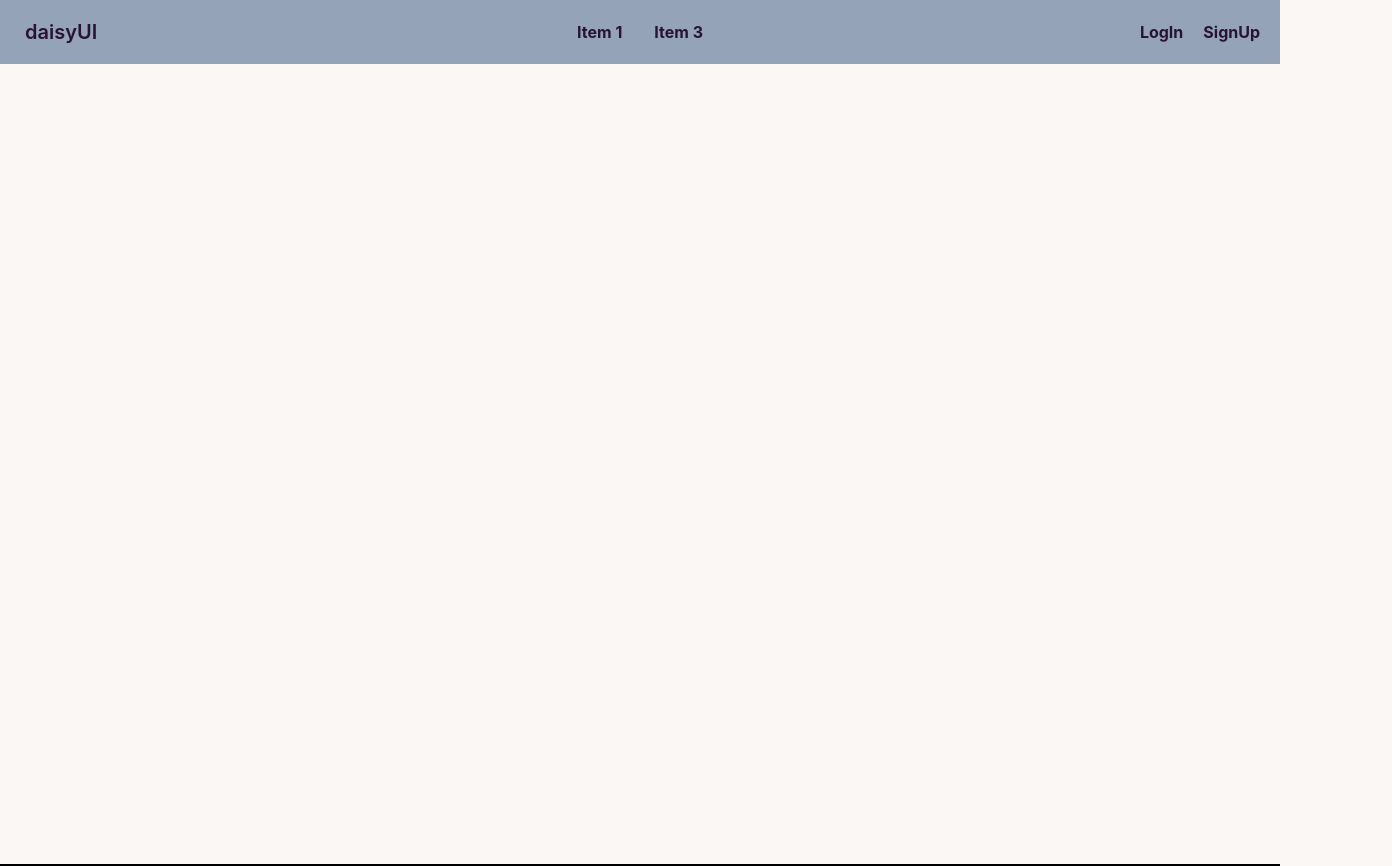
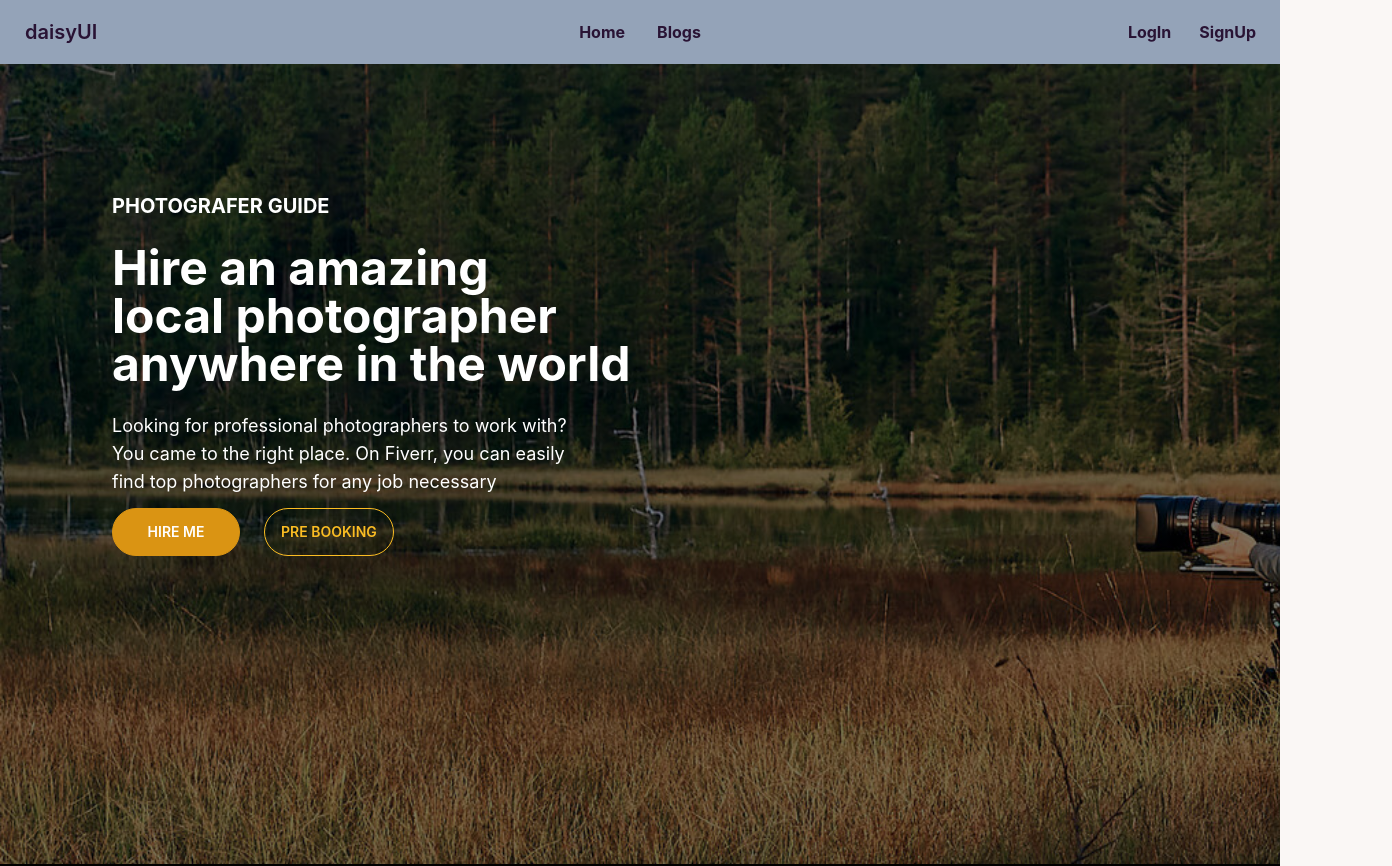
Before and after one commit to rabiul155/PhotoGraphyPro-client, a React (Create React App) app: page / in a window 1280 px wide. Shown: the top 866 px of the page, 1392 px wide, since content can reach past the window. Built offline with nearby package versions, Linux system fonts and the light colour scheme; no server answers.

Commit message:
banner done

```diff
--- a/src/component/Navbar/Navbar.js
+++ b/src/component/Navbar/Navbar.js
@@ -2,6 +2,7 @@ import React, { useContext } from 'react';
 import toast from 'react-hot-toast';
 import { Link } from 'react-router-dom';
 import { AuthContext } from '../../context/UserContext';
+import { FaUser } from "react-icons/fa";
 
 const Navbar = () => {
 
@@ -23,36 +24,59 @@ const Navbar = () => {
         <div>
             <div className="navbar bg-slate-400 px-2">
                 <div className="navbar-start">
-                    <div className="dropdown">
+                    <div className="dropdown ">
                         <label tabIndex={0} className="btn btn-ghost lg:hidden">
                             <svg xmlns="http://www.w3.org/2000/svg" className="h-5 w-5" fill="none" viewBox="0 0 24 24" stroke="currentColor"><path strokeLinecap="round" strokeLinejoin="round" strokeWidth="2" d="M4 6h16M4 12h8m-8 6h16" /></svg>
                         </label>
-                        <ul tabIndex={0} className="menu menu-compact dropdown-content mt-3 p-2 shadow bg-base-100 rounded-box w-52">
-                            <li><Link className=' font-bold'>Item 1</Link></li>
+                        <ul tabIndex={0} className="menu menu-compact dropdown-content mt-3 p-2 shadow bg-slate-300 rounded-box w-52">
+                            <li><Link to='/' className=' font-bold'>Home</Link></li>
 
-                            <li><Link className=' font-bold'>Item 3</Link></li>
+                            {
+                                user?.uid && <>
+                                    <li><Link to='/addservice' className=' font-bold'>Add Service</Link></li>
+                                    <li><Link to='/myreview' className=' font-bold'>My Reviews</Link></li>
+
+                                </>
+                            }
+
+                            <li><Link to='/blogs' className=' font-bold'>Blogs</Link></li>
                         </ul>
                     </div>
                     <Link className="btn btn-ghost normal-case text-xl">daisyUI</Link>
                 </div>
                 <div className="navbar-center hidden lg:flex">
                     <ul className="menu menu-horizontal p-0">
-                        <li ><Link className=' font-bold'>Item 1</Link></li>
+                        <li ><Link to='/' className=' font-bold'>Home</Link></li>
 
-                        <li><Link className=' font-bold'>Item 3</Link></li>
+                        {
+                            user?.uid && <>
+                                <li><Link to='/addservice' className=' font-bold'>Add Service</Link></li>
+                                <li><Link to='/myreview' className=' font-bold'>My Reviews</Link></li>
+
+                            </>
+                        }
+
+                        <li><Link to='/blogs' className=' font-bold'>Blogs</Link></li>
                     </ul>
                 </div>
-                <div className="navbar-end">
+                <div className="navbar-end ">
 
                     {
                         user?.uid ?
                             <>
-                                <Link className=' font-bold mx-3' onClick={handleLogOut}>LogOut</Link>
+
+                                <Link className=' font-bold mx-4' onClick={handleLogOut}>LogOut</Link>
+                                {
+                                    user?.photoURL ? <img className='rounded-full w-8 h-8 mr-5' src={user.photoURL} alt="" />
+                                        :
+                                        <div> <FaUser className=' rounded-full w-7 h-7 mr-5'></FaUser></div>
+
+                                }
                             </>
                             :
                             <>
-                                <Link className=' font-bold mx-2' to='/login' >LogIn</Link>
-                                <Link className=' font-bold mx-3' to='/signup' >SignUp</Link>
+                                <Link className=' font-bold mx-3' to='/login' >LogIn</Link>
+                                <Link className=' font-bold mx-4' to='/signup' >SignUp</Link>
                             </>
                     }
                 </div>
--- /dev/null
+++ b/src/component/Pages/AddService/AddService.js
@@ -0,0 +1,11 @@
+import React from 'react';
+
+const AddService = () => {
+    return (
+        <div>
+            tuds is add service page
+        </div>
+    );
+};
+
+export default AddService;
--- /dev/null
+++ b/src/component/Pages/Blogs/Blogs.js
@@ -0,0 +1,11 @@
+import React from 'react';
+
+const Blogs = () => {
+    return (
+        <div>
+            tid si blog page
+        </div>
+    );
+};
+
+export default Blogs;
--- /dev/null
+++ b/src/component/Pages/Home/Home.css
@@ -0,0 +1,6 @@
+.banner {
+    background-image: linear-gradient(rgba(0, 0, 0, 0.5), rgba(0, 0, 0, 0.5)), url('../../../images/Home/img3.jpg');
+    height: 100vh;
+    background-size: cover;
+
+}
--- a/src/component/Pages/Home/Home.js
+++ b/src/component/Pages/Home/Home.js
@@ -0,0 +1,30 @@
+import React from 'react';
+import './Home.css'
+
+const Home = () => {
+    return (
+        <div>
+
+            <div className=' banner text-white'>
+
+                <div className=' relative top-32 left-28'>
+                    <div className=''>
+                        <h5 className=' text-xl font-bold '> PHOTOGRAFER GUIDE</h5>
+                        <h2 className=' text-5xl font-bold mt-3 py-3'>
+                            Hire an amazing <br />
+                            local photographer <br />
+                            anywhere in the world</h2>
+
+                        <p className=' text-lg mt-3'>Looking for professional photographers to work with? <br /> You came to the right place. On Fiverr, you can easily <br /> find top photographers for any job necessary</p>
+                        <div className=' mt-3'>
+                            <button className="btn w-32  btn-active btn-accent text-white mr-6">Hire Me</button>
+                            <button className="btn btn-outline btn-warning">Pre Booking</button>
+                        </div>
+                    </div>
+                </div>
+            </div>
+        </div>
+    );
+};
+
+export default Home;
--- a/src/component/Pages/LogIn/LogIn.js
+++ b/src/component/Pages/LogIn/LogIn.js
@@ -2,12 +2,13 @@
 import { useContext } from "react";
 import toast from "react-hot-toast";
 import { FaGoogle, FaFacebook, FaGithub } from "react-icons/fa";
-import { Link } from "react-router-dom";
+import { Link, useNavigate } from "react-router-dom";
 import { AuthContext } from "../../../context/UserContext";
 
 
 const LogIn = () => {
 
+    const navigate = useNavigate();
     const { logIn, createUserGoogle } = useContext(AuthContext)
 
     const handleSubmit = (event) => {
@@ -22,6 +23,8 @@ const LogIn = () => {
                 const user = result.user;
                 console.log(user);
                 form.reset();
+                navigate('/')
+
 
             })
             .catch(error => {
@@ -37,6 +40,7 @@ const LogIn = () => {
             .then(result => {
                 const user = result.user;
                 console.log(user)
+                navigate('/')
                 toast.success('successfully logIn')
             })
             .catch(error => {
--- /dev/null
+++ b/src/component/Pages/MyReview/MyReview.js
@@ -0,0 +1,11 @@
+import React from 'react';
+
+const MyReview = () => {
+    return (
+        <div>
+            tis is review page
+        </div>
+    );
+};
+
+export default MyReview;
--- a/src/context/UserContext.js
+++ b/src/context/UserContext.js
@@ -1,6 +1,6 @@
 import React, { useEffect } from 'react';
 import { createContext } from 'react';
-import { getAuth, createUserWithEmailAndPassword, GoogleAuthProvider, signInWithPopup, signInWithEmailAndPassword, onAuthStateChanged, signOut } from "firebase/auth";
+import { getAuth, createUserWithEmailAndPassword, GoogleAuthProvider, signInWithPopup, signInWithEmailAndPassword, onAuthStateChanged, signOut, updateProfile } from "firebase/auth";
 import app from '../firebase/firebase.config';
 import { useState } from 'react';
 
@@ -45,7 +45,11 @@ const UserContext = ({ children }) => {
         return signOut(auth);
     }
 
-
+    //update user
+    const updateUser = (profile) => {
+        setLoading(true);
+        return updateProfile(auth.currentUser, profile)
+    }
 
     useEffect(() => {
         const unsubscribe = onAuthStateChanged(auth, currentUser => {
@@ -64,7 +68,7 @@ const UserContext = ({ children }) => {
 
 
 
-    const propsInfo = { user, createUser, createUserGoogle, logOut, logIn };
+    const propsInfo = { user, createUser, createUserGoogle, logOut, logIn, updateUser };
     return (
         <AuthContext.Provider value={propsInfo}>
             {children}
```
Also changed, not shown: src/App.js (+24 -0 lines), src/component/Pages/SignUp/SignUp.js (+35 -9 lines), src/images/Home/img2.jpg (added), src/images/Home/img3.jpg (added).
